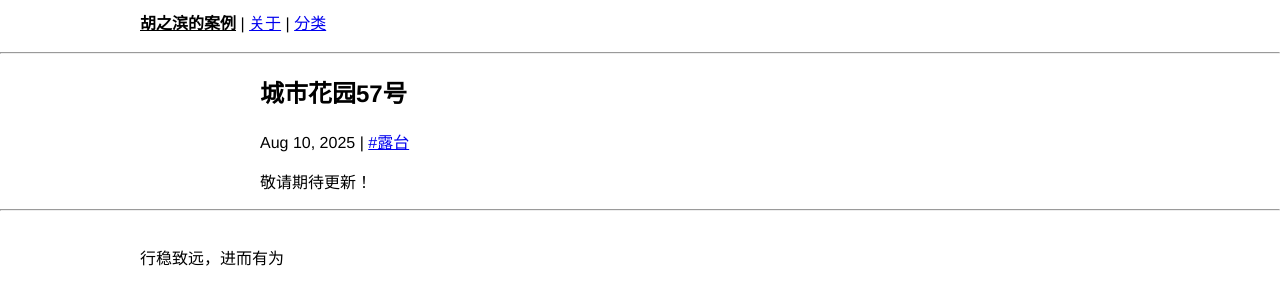
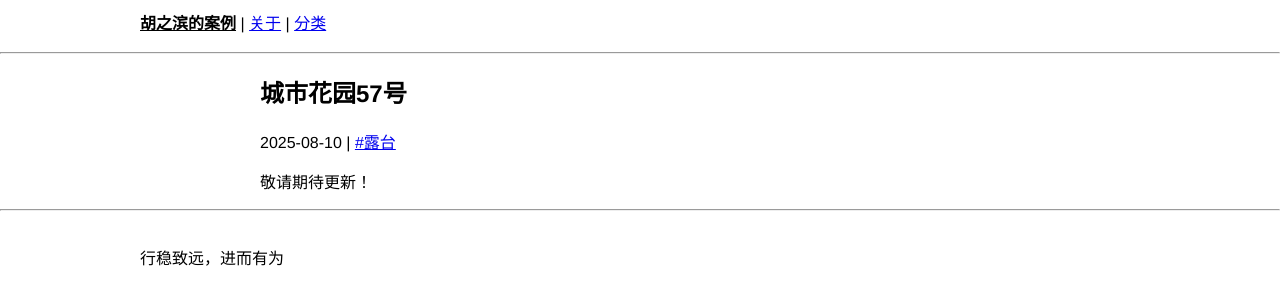
Before and after one commit to hzb661/hzb661.github.io, a Jekyll site: the page built from _posts/2025-08-10-CityGardens.md, in a window 1280 px wide. Shown: the top 305 px of the page. Built offline with Jekyll 4.4.1, drawn with Linux system fonts in a browser that asks for light colours.

Commit message:
Update post.html

```diff
--- a/_layouts/post.html
+++ b/_layouts/post.html
@@ -7,7 +7,7 @@ layout: default
             {{ page.title | escape }}
         </h1>
         <p class="post-info">
-                <time datetime="{{ page.date | date_to_xmlschema }}">{{ page.date | date: "%b %-d, %Y" }}</time>
+                <time datetime="{{ page.date | date_to_xmlschema }}">{{ page.date | date: "%Y-%m-%d" }}</time>
             {% for tag in page.tags %} | <a href="{% include relative %}/tags/#{{ tag | downcase }}">#{{ tag }}</a>{% endfor %}
         </p>
     </div>
```
